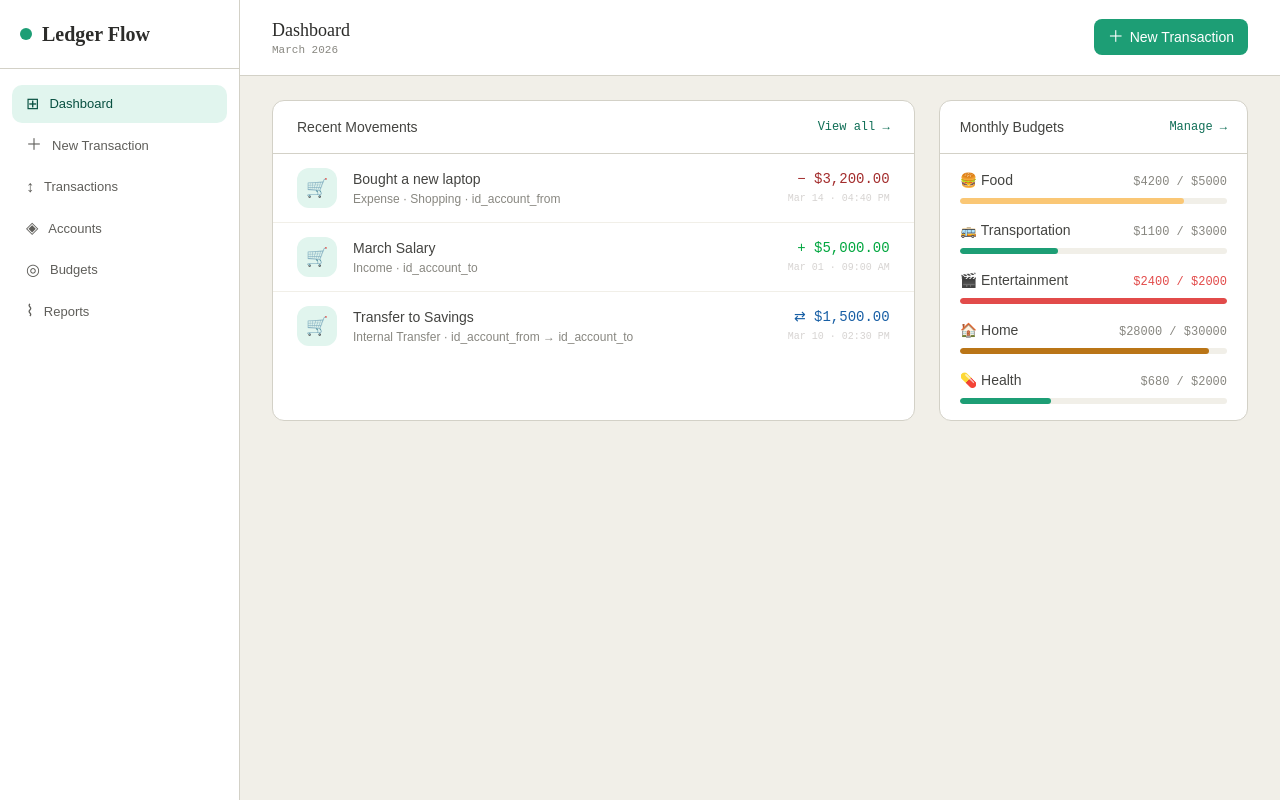
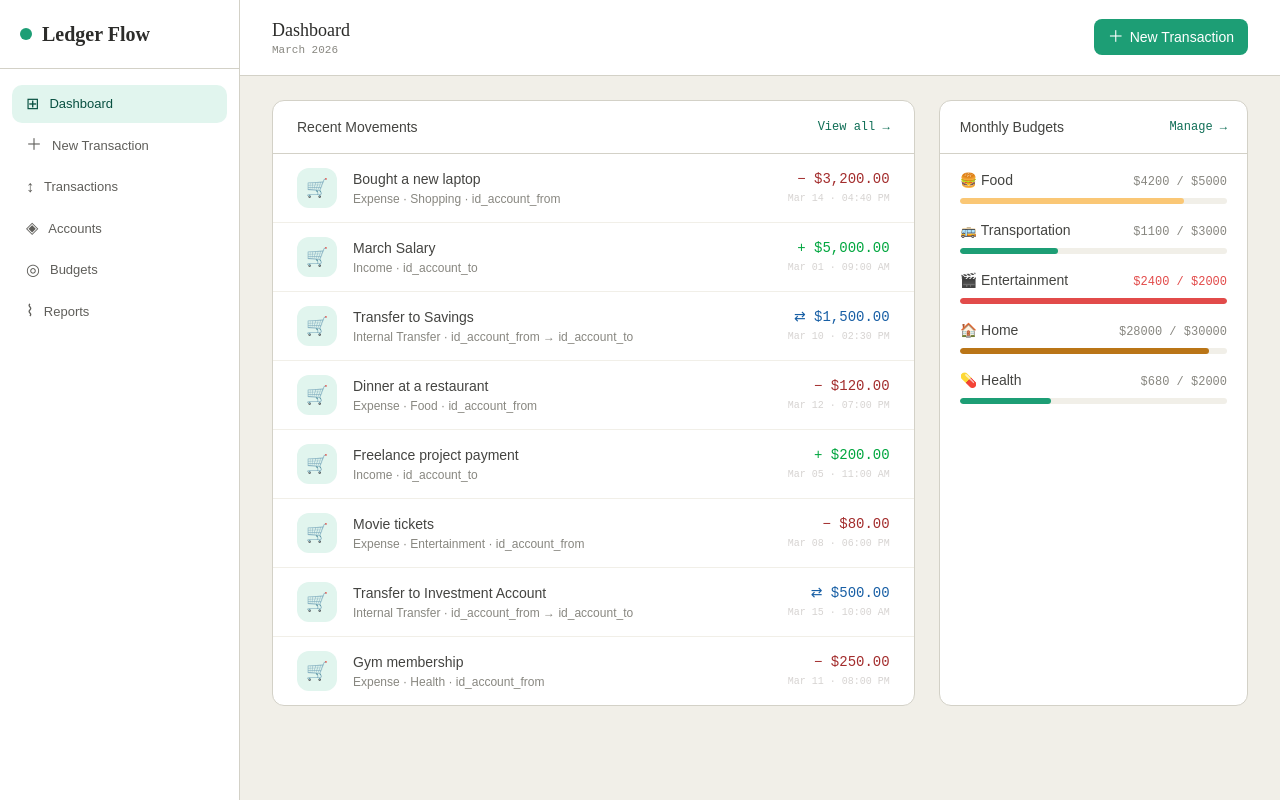
Before and after one commit to alex16jpv/ledger-flow, a Next.js app: page / in a window 1280 px wide. Built offline with nearby package versions, Linux system fonts and the light colour scheme.

Commit message:
feat: replace mock transaction variables with a transactions array for dynamic rendering

```diff
--- a/app/dashboard/components/Transactions.tsx
+++ b/app/dashboard/components/Transactions.tsx
@@ -2,36 +2,82 @@ import TransactionItem from "@/components/TransactionItem";
 import { TransactionType } from "@/types/Transaction.types";
 import Link from "next/link";
 
-const mockExpenseTransaction: TransactionType = {
+const transactions: TransactionType[] = [
+  {
     id: "id_transaction_1",
-  type: "EXPENSE", // "INCOME", "TRANSFER", "EXPENSE"
+    type: "EXPENSE",
     amount: 3200,
     date: new Date("2024-03-14T16:40:00"),
     category: "Shopping",
     description: "Bought a new laptop",
     from_account_id: "id_account_from",
-};
-
-const mockIncomeTransaction: TransactionType = {
+  },
+  {
     id: "id_transaction_2",
-  type: "INCOME", // "INCOME", "TRANSFER", "EXPENSE"
+    type: "INCOME",
     amount: 5000,
     date: new Date("2024-03-01T09:00:00"),
     category: "Salary",
     description: "March Salary",
     to_account_id: "id_account_to",
-};
-
-const mockTransferTransaction: TransactionType = {
+  },
+  {
     id: "id_transaction_3",
-  type: "TRANSFER", // "INCOME", "TRANSFER", "EXPENSE"
+    type: "TRANSFER",
     amount: 1500,
     date: new Date("2024-03-10T14:30:00"),
     category: "Savings",
     description: "Transfer to Savings",
     from_account_id: "id_account_from",
     to_account_id: "id_account_to",
-};
+  },
+  {
+    id: "id_transaction_4",
+    type: "EXPENSE",
+    amount: 120,
+    date: new Date("2024-03-12T19:00:00"),
+    category: "Food",
+    description: "Dinner at a restaurant",
+    from_account_id: "id_account_from",
+  },
+  {
+    id: "id_transaction_5",
+    type: "INCOME",
+    amount: 200,
+    date: new Date("2024-03-05T11:00:00"),
+    category: "Freelance",
+    description: "Freelance project payment",
+    to_account_id: "id_account_to",
+  },
+  {
+    id: "id_transaction_6",
+    type: "EXPENSE",
+    amount: 80,
+    date: new Date("2024-03-08T18:00:00"),
+    category: "Entertainment",
+    description: "Movie tickets",
+    from_account_id: "id_account_from",
+  },
+  {
+    id: "id_transaction_7",
+    type: "TRANSFER",
+    amount: 500,
+    date: new Date("2024-03-15T10:00:00"),
+    category: "Investment",
+    description: "Transfer to Investment Account",
+    from_account_id: "id_account_from",
+    to_account_id: "id_account_to",
+  },
+  {
+    id: "id_transaction_8",
+    type: "EXPENSE",
+    amount: 250,
+    date: new Date("2024-03-11T20:00:00"),
+    category: "Health",
+    description: "Gym membership",
+    from_account_id: "id_account_from",
+  },
+];
 
 export default function Transactions() {
   return (
@@ -47,9 +93,9 @@ export default function Transactions() {
       </div>
 
       <ul className="divide-y divide-stone-50" role="list">
-        <TransactionItem transaction={mockExpenseTransaction} />
-        <TransactionItem transaction={mockIncomeTransaction} />
-        <TransactionItem transaction={mockTransferTransaction} />
+        {transactions.map((transaction) => (
+          <TransactionItem key={transaction.id} transaction={transaction} />
+        ))}
       </ul>
     </div>
   );
```
Lines whose indentation alone changed are shown as unchanged.
